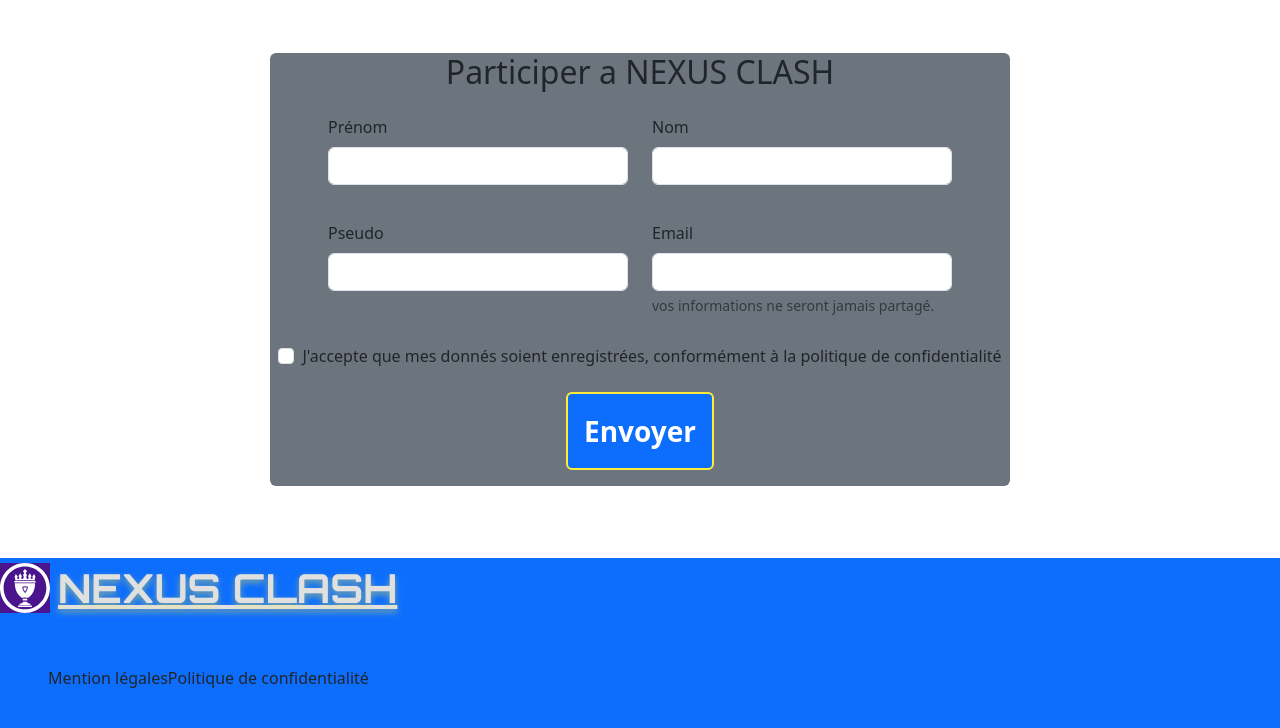
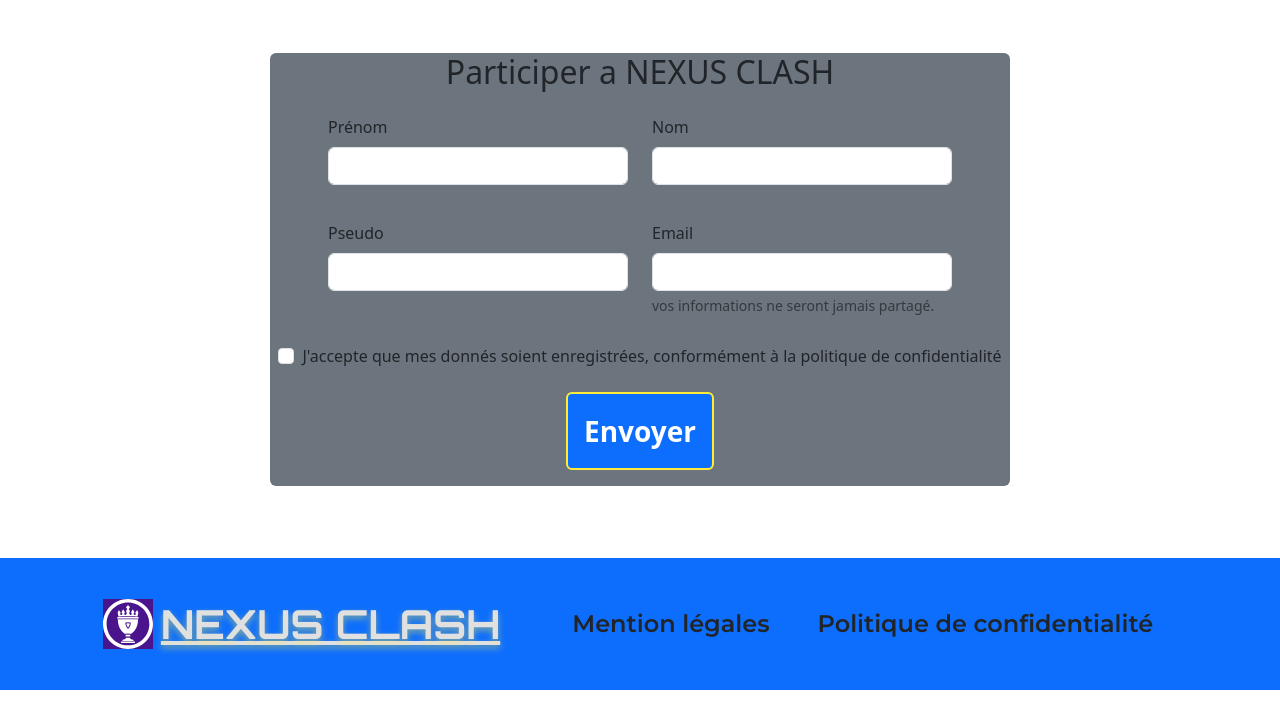
Before and after one commit to fraxi0n/BRIEF3_maquettes_imp_bootstrap, a website with bundled scripts: page index.html in a window 1280 px wide. Shown: the part 1618-2346 px from the top of the page. After the commit the page ends 2308 px from the top, so only its background shows below. Built offline with nearby package versions, Linux system fonts and the light colour scheme.

Commit message:
add footer

```diff
--- a/index.html
+++ b/index.html
@@ -274,8 +274,8 @@
 
   <footer class="bg-primary ">
 
-    <div class="d-flex flex-column justify-content-center">
-      <div class="d-flex align-items-center tc">
+      <div class="d-flex flex-row justify-content-center flex-wrap gap-5 m-4">
+              <div class="d-flex align-items-center justify-content-center tc">
 
         <img class="logo" src="src/ressources/logo.svg" alt="logo nexus CLASH">
 
@@ -284,15 +284,12 @@
         </div>
       </div>
 
+      <div class="d-flex flex-wrap" >
+        <div class="p-4 montserrat fs-4">Mention légales</div>
 
-      <div class="d-flex flex-row flex-wrap m-4 p-4">
+        <div  class="p-4 montserrat fs-4">Politique de confidentialité</div>
 
-        <div>Mention légales</div>
-        <div>Politique de confidentialité</div>
       </div>
-    </div>
+      </div>
   </footer>
 </body>
-
-
-</html>
```
